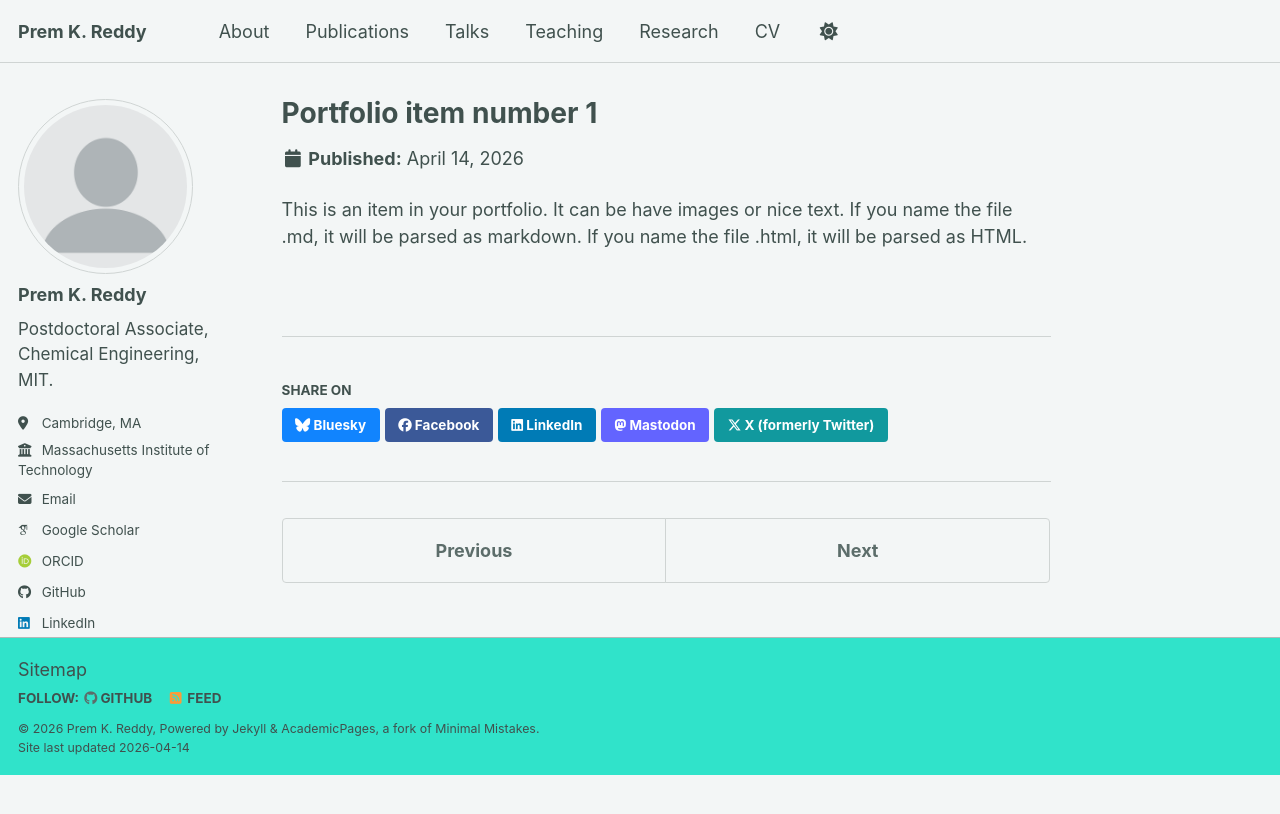
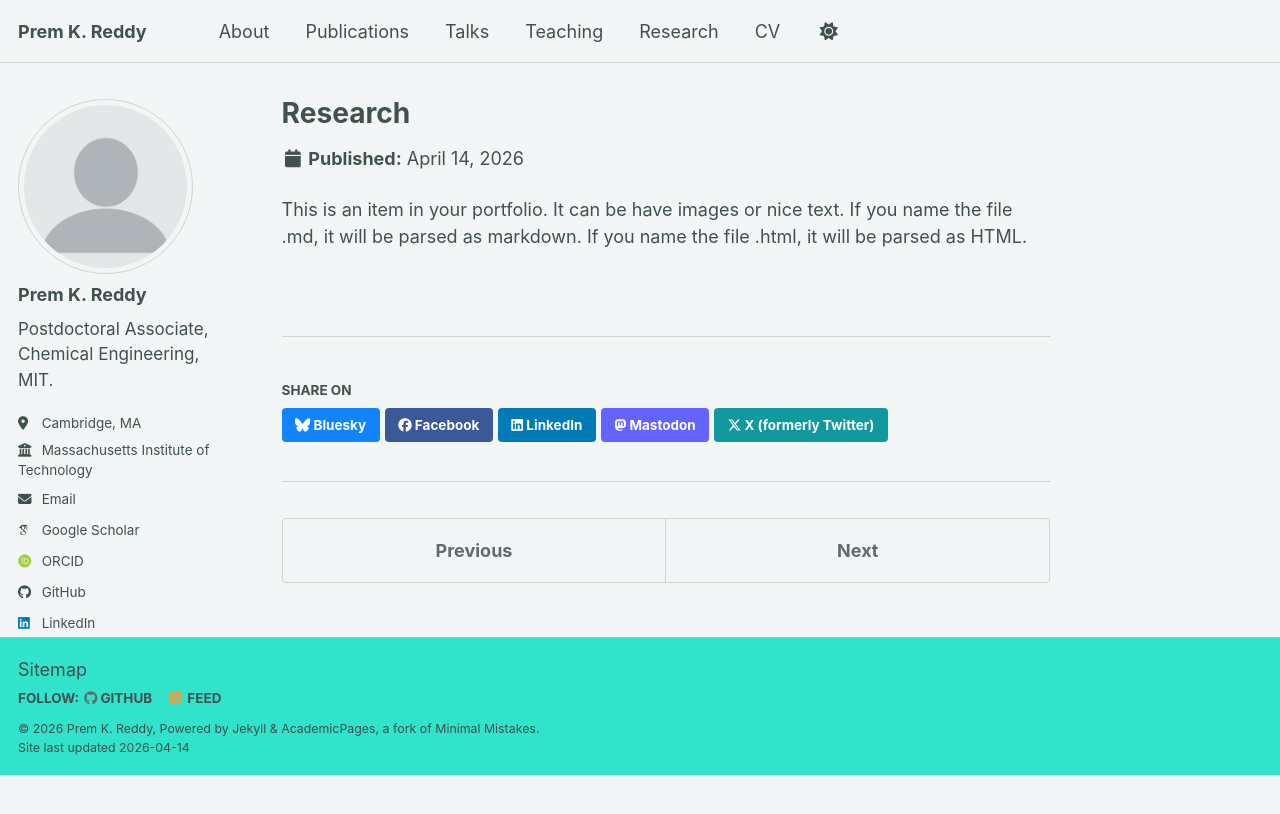
Before and after one commit to prmrdy/portfolio, a Jekyll site: the page built from _portfolio/portfolio-1.md, in a window 1280 px wide. Shown: the top 814 px of the page. Built offline with Jekyll 4.4.1, drawn with Linux system fonts in a browser that asks for light colours; some web fonts are replaced; a script bundle is joined from its source files by our own code; library files that are not in the unit come from our copies.

Commit message:
Update title of portfolio item to 'Research'

```diff
--- a/_portfolio/portfolio-1.md
+++ b/_portfolio/portfolio-1.md
@@ -1,5 +1,5 @@
 ---
-title: "Portfolio item number 1"
+title: "Research"
 excerpt: "Short description of portfolio item number 1<br/><img src='/images/500x300.png'>"
 collection: portfolio
 ---
```
